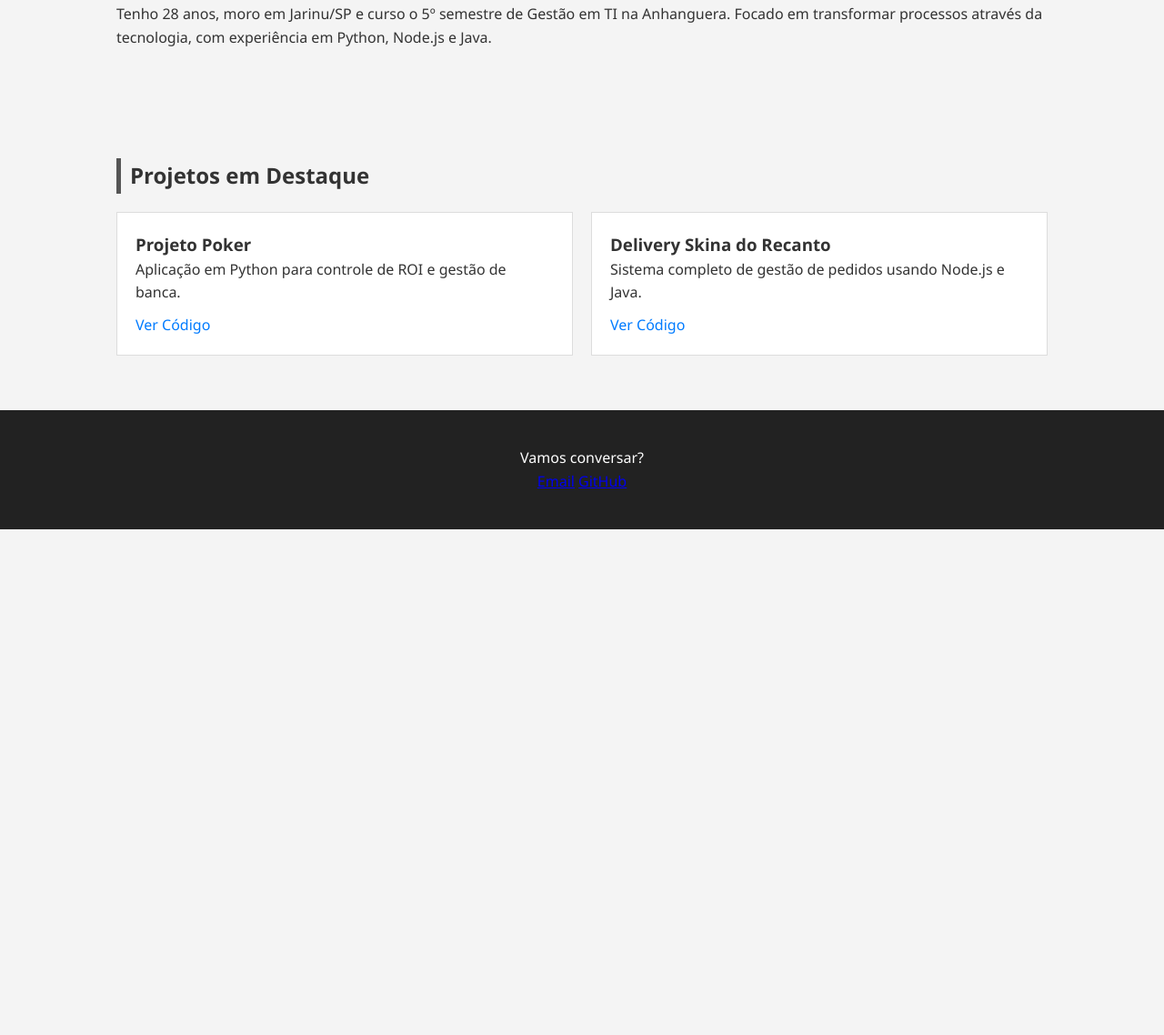
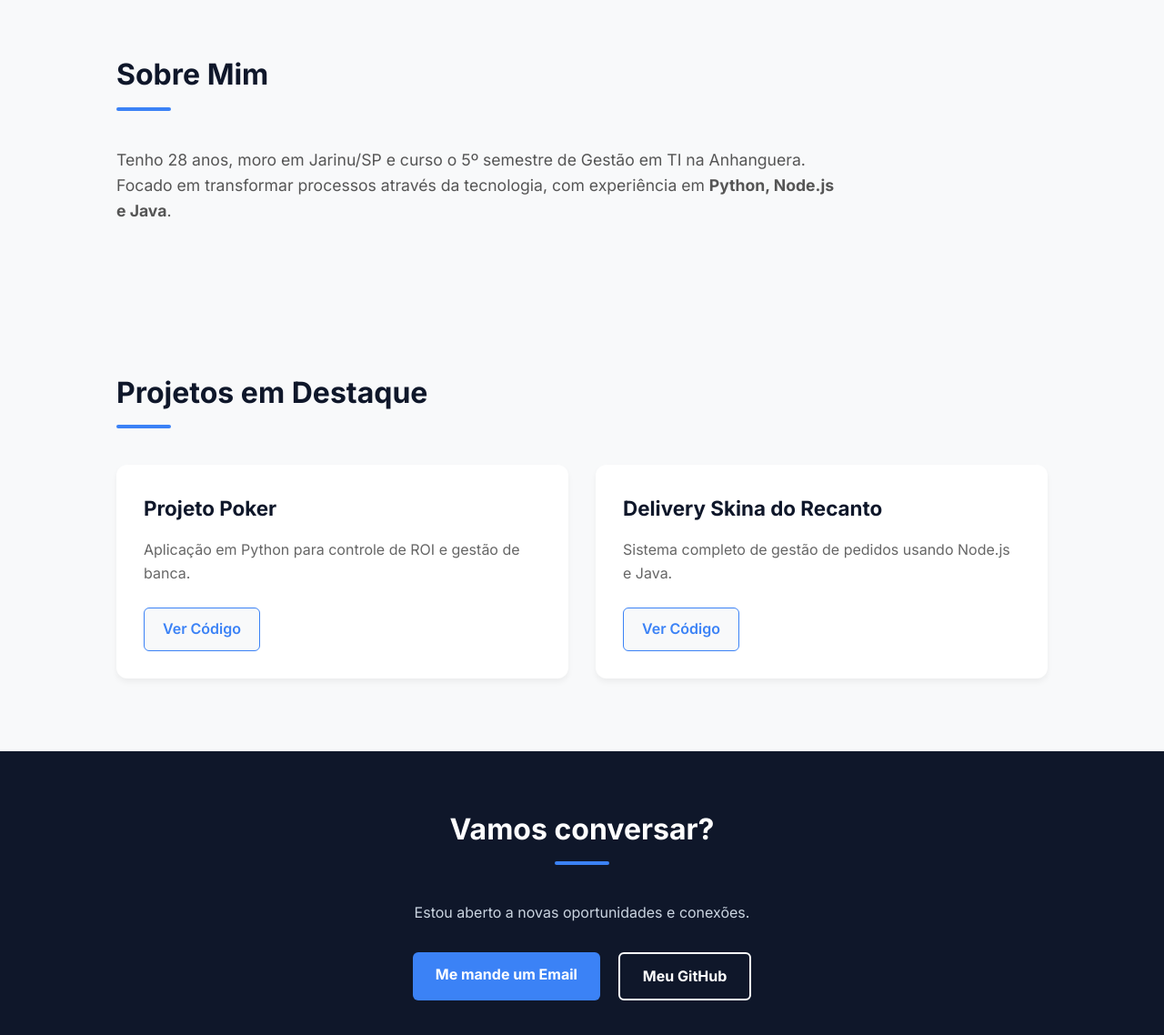
Before and after one commit to christyanlopes6-arch/Portf-lio, a plain HTML site: page index.html in a window 1280 px wide. Shown: the part 662-1800 px from the top of the page at 91% size. Before the commit the page ends 1244 px from the top, so only its background shows below. Drawn offline with Linux system fonts and the light colour scheme.

Commit message:
Add files via upload

```diff
--- a/index.html
+++ b/index.html
@@ -4,54 +4,74 @@
     <meta charset="UTF-8">
     <meta name="viewport" content="width=device-width, initial-scale=1.0">
     <title>Christyan Rienzo | Portfólio</title>
+
+    <link rel="preconnect" href="https://fonts.googleapis.com">
+    <link rel="preconnect" href="https://fonts.gstatic.com" crossorigin>
+    <link href="https://fonts.googleapis.com/css2?family=Inter:wght@300;400;600;700&display=swap" rel="stylesheet">
+
     <link rel="stylesheet" href="style.css">
 </head>
 <body>
     <header>
         <nav>
-            <div class="logo">CR</div>
+            <div class="logo">CR.</div>
             <ul>
                 <li><a href="#sobre">Sobre</a></li>
                 <li><a href="#projetos">Projetos</a></li>
-                <li><a href="#contato">Contato</a></li>
+                <li><a href="#contato" class="btn-nav">Contato</a></li>
             </ul>
         </nav>
     </header>
 
     <section id="hero">
-        <h1>Christyan Rienzo</h1>
-        <p>Estudante de Gestão de TI & Desenvolvedor Full Stack</p>
+        <div class="hero-content">
+            <h1>Christyan Rienzo</h1>
+            <p>Estudante de Gestão de TI & Desenvolvedor Full Stack</p>
+        </div>
     </section>
 
     <section id="sobre">
         <h2>Sobre Mim</h2>
-        <p>Tenho 28 anos, moro em Jarinu/SP e curso o 5º semestre de Gestão em TI na Anhanguera.
-           Focado em transformar processos através da tecnologia, com experiência em Python, Node.js e Java.</p>
+        <div class="sobre-conteudo">
+            <p>Tenho 28 anos, moro em Jarinu/SP e curso o 5º semestre de Gestão em TI na Anhanguera. Focado em transformar processos através da tecnologia, com experiência em <strong>Python, Node.js e Java</strong>.</p>
+        </div>
     </section>
 
     <section id="projetos">
         <h2>Projetos em Destaque</h2>
         <div class="grid-projetos">
-            <!-- Projeto 1 -->
+
             <div class="card">
-                <h3>Projeto Poker</h3>
+                <div class="card-header">
+                    <h3>Projeto Poker</h3>
+                </div>
                 <p>Aplicação em Python para controle de ROI e gestão de banca.</p>
-                <a href="https://github.com/christyanlopes6-arch" target="_blank">Ver Código</a>
+                <div class="card-footer">
+                    <a href="https://github.com/christyanlopes6-arch" target="_blank" class="btn-projeto">Ver Código</a>
+                </div>
             </div>
-            <!-- Projeto 2 -->
+
             <div class="card">
-                <h3>Delivery Skina do Recanto</h3>
+                <div class="card-header">
+                    <h3>Delivery Skina do Recanto</h3>
+                </div>
                 <p>Sistema completo de gestão de pedidos usando Node.js e Java.</p>
-                <a href="#" target="_blank">Ver Código</a>
+                <div class="card-footer">
+                    <a href="#" target="_blank" class="btn-projeto">Ver Código</a>
+                </div>
             </div>
+
         </div>
     </section>
 
     <footer id="contato">
-        <p>Vamos conversar?</p>
-        <div class="links">
-            <a href="mailto:seuemail@gmail.com">Email</a>
-            <a href="https://github.com/christyanlopes6-arch" target="_blank">GitHub</a>
+        <div class="footer-content">
+            <h2>Vamos conversar?</h2>
+            <p>Estou aberto a novas oportunidades e conexões.</p>
+            <div class="links">
+                <a href="mailto:seuemail@gmail.com" class="btn-footer">Me mande um Email</a>
+                <a href="https://github.com/christyanlopes6-arch" target="_blank" class="btn-footer outline">Meu GitHub</a>
+            </div>
         </div>
     </footer>
 </body>
--- a/style.css
+++ b/style.css
@@ -1,22 +1,44 @@
+/* =========================================
+   1. VARIÁVEIS DE CORES E CONFIGURAÇÕES GERAIS
+   ========================================= */
+:root {
+    --cor-fundo: #f8f9fa;
+    --cor-texto: #333333;
+    --cor-primaria: #0f172a; /* Azul muito escuro, quase preto */
+    --cor-destaque: #3b82f6; /* Azul vibrante para botões */
+    --cor-card: #ffffff;
+    --fonte-principal: 'Inter', sans-serif;
+}
+
 * {
     margin: 0;
     padding: 0;
     box-sizing: border-box;
-    font-family: 'Segoe UI', sans-serif;
+}
+
+/* Scroll suave ao clicar nos links do menu */
+html {
+    scroll-behavior: smooth;
 }
 
 body {
-    background-color: #f4f4f4;
-    color: #333;
+    background-color: var(--cor-fundo);
+    color: var(--cor-texto);
+    font-family: var(--fonte-principal);
     line-height: 1.6;
 }
 
+/* =========================================
+   2. CABEÇALHO E NAVEGAÇÃO
+   ========================================= */
 header {
-    background: #fff;
+    background: rgba(255, 255, 255, 0.95);
     padding: 20px 10%;
-    border-bottom: 1px solid #ddd;
     position: sticky;
     top: 0;
+    z-index: 1000;
+    box-shadow: 0 2px 10px rgba(0,0,0,0.05); /* Sombra bem leve */
+    backdrop-filter: blur(5px); /* Efeito de vidro */
 }
 
 nav {
@@ -25,69 +47,197 @@ nav {
     align-items: center;
 }
 
+.logo {
+    font-size: 1.5rem;
+    font-weight: 700;
+    color: var(--cor-primaria);
+    letter-spacing: 1px;
+}
+
 nav ul {
     display: flex;
     list-style: none;
+    align-items: center;
 }
 
 nav ul li {
-    margin-left: 20px;
+    margin-left: 30px;
 }
 
 nav a {
     text-decoration: none;
-    color: #333;
-    font-weight: bold;
+    color: var(--cor-texto);
+    font-weight: 600;
+    transition: color 0.3s;
 }
 
+nav a:hover {
+    color: var(--cor-destaque);
+}
+
+/* =========================================
+   3. SEÇÃO HERO (Apresentação Inicial)
+   ========================================= */
 #hero {
-    height: 60vh;
+    height: 70vh;
+    display: flex;
+    justify-content: center;
+    align-items: center;
+    background: linear-gradient(135deg, var(--cor-primaria) 0%, #1e293b 100%);
+    color: #fff;
+    text-align: center;
+    padding: 0 20px;
+}
+
+.hero-content h1 {
+    font-size: 3.5rem;
+    font-weight: 700;
+    margin-bottom: 10px;
+}
+
+.hero-content p {
+    font-size: 1.2rem;
+    font-weight: 300;
+    color: #cbd5e1;
+}
+
+/* =========================================
+   4. ESTRUTURA DAS SEÇÕES (Sobre e Projetos)
+   ========================================= */
+section {
+    padding: 80px 10%;
+}
+
+h2 {
+    font-size: 2rem;
+    color: var(--cor-primaria);
+    margin-bottom: 40px;
+    position: relative;
+}
+
+/* Detalhe visual embaixo dos títulos (Linha azul) */
+h2::after {
+    content: '';
+    display: block;
+    width: 60px;
+    height: 4px;
+    background: var(--cor-destaque);
+    margin-top: 10px;
+    border-radius: 2px;
+}
+
+.sobre-conteudo p {
+    font-size: 1.1rem;
+    max-width: 800px;
+    color: #555;
+}
+
+/* =========================================
+   5. GRID DE PROJETOS E CARDS
+   ========================================= */
+.grid-projetos {
+    display: grid;
+    grid-template-columns: repeat(auto-fit, minmax(300px, 1fr));
+    gap: 30px;
+}
+
+.card {
+    background: var(--cor-card);
+    border-radius: 12px;
+    padding: 30px;
+    box-shadow: 0 4px 6px rgba(0,0,0,0.05);
+    transition: transform 0.3s ease, box-shadow 0.3s ease;
     display: flex;
     flex-direction: column;
-    justify-content: center;
-    align-items: center;
-    background: #222;
+    justify-content: space-between;
+}
+
+/* Efeito de levitar ao passar o mouse */
+.card:hover {
+    transform: translateY(-8px);
+    box-shadow: 0 12px 20px rgba(0,0,0,0.1);
+}
+
+.card-header h3 {
+    font-size: 1.4rem;
+    margin-bottom: 15px;
+    color: var(--cor-primaria);
+}
+
+.card p {
+    color: #666;
+    margin-bottom: 25px;
+    flex-grow: 1;
+}
+
+/* Estilo do Botão nos Cards */
+.btn-projeto {
+    display: inline-block;
+    padding: 10px 20px;
+    background-color: var(--cor-fundo);
+    color: var(--cor-destaque);
+    text-decoration: none;
+    border-radius: 6px;
+    font-weight: 600;
+    border: 1px solid var(--cor-destaque);
+    transition: all 0.3s;
+}
+
+.btn-projeto:hover {
+    background-color: var(--cor-destaque);
     color: #fff;
+}
+
+/* =========================================
+   6. RODAPÉ E CONTATO
+   ========================================= */
+footer {
+    background: var(--cor-primaria);
+    color: #fff;
+    padding: 60px 10%;
     text-align: center;
 }
 
-section {
-    padding: 60px 10%;
+footer h2 {
+    color: #fff;
 }
 
-h2 {
-    border-left: 5px solid #555;
-    padding-left: 10px;
-    margin-bottom: 20px;
+footer h2::after {
+    margin: 10px auto 0; /* Centraliza a linha no rodapé */
 }
 
-.grid-projetos {
-    display: grid;
-    grid-template-columns: repeat(auto-fit, minmax(250px, 1fr));
-    gap: 20px;
+footer p {
+    margin-bottom: 30px;
+    color: #cbd5e1;
 }
 
-.card {
-    background: #fff;
-    padding: 20px;
-    border: 1px solid #ddd;
-    transition: 0.3s;
+.links {
+    display: flex;
+    justify-content: center;
+    gap: 20px;
+    flex-wrap: wrap;
 }
 
-.card:hover {
-    box-shadow: 0 5px 15px rgba(0,0,0,0.1);
+.btn-footer {
+    padding: 12px 25px;
+    background-color: var(--cor-destaque);
+    color: #fff;
+    text-decoration: none;
+    border-radius: 6px;
+    font-weight: bold;
+    transition: background 0.3s;
 }
 
-.card a {
-    display: inline-block;
-    margin-top: 10px;
-    color: #007bff;
-    text-decoration: none;
+.btn-footer:hover {
+    background-color: #2563eb;
 }
 
-footer {
-    text-align: center;
-    padding: 40px;
-    background: #222;
-    color: #fff;
+.btn-footer.outline {
+    background-color: transparent;
+    border: 2px solid #fff;
 }
+
+.btn-footer.outline:hover {
+    background-color: #fff;
+    color: var(--cor-primaria);
+}
```
